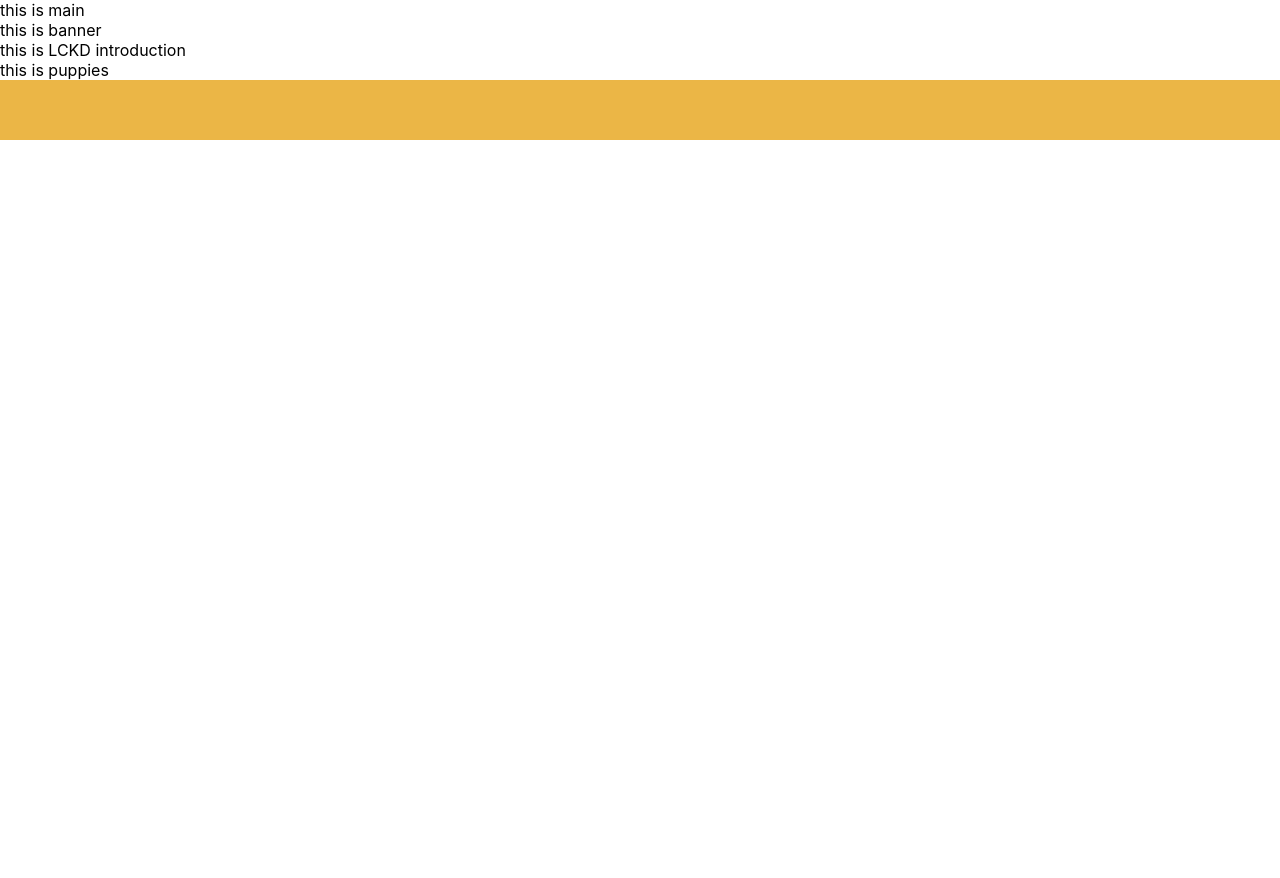
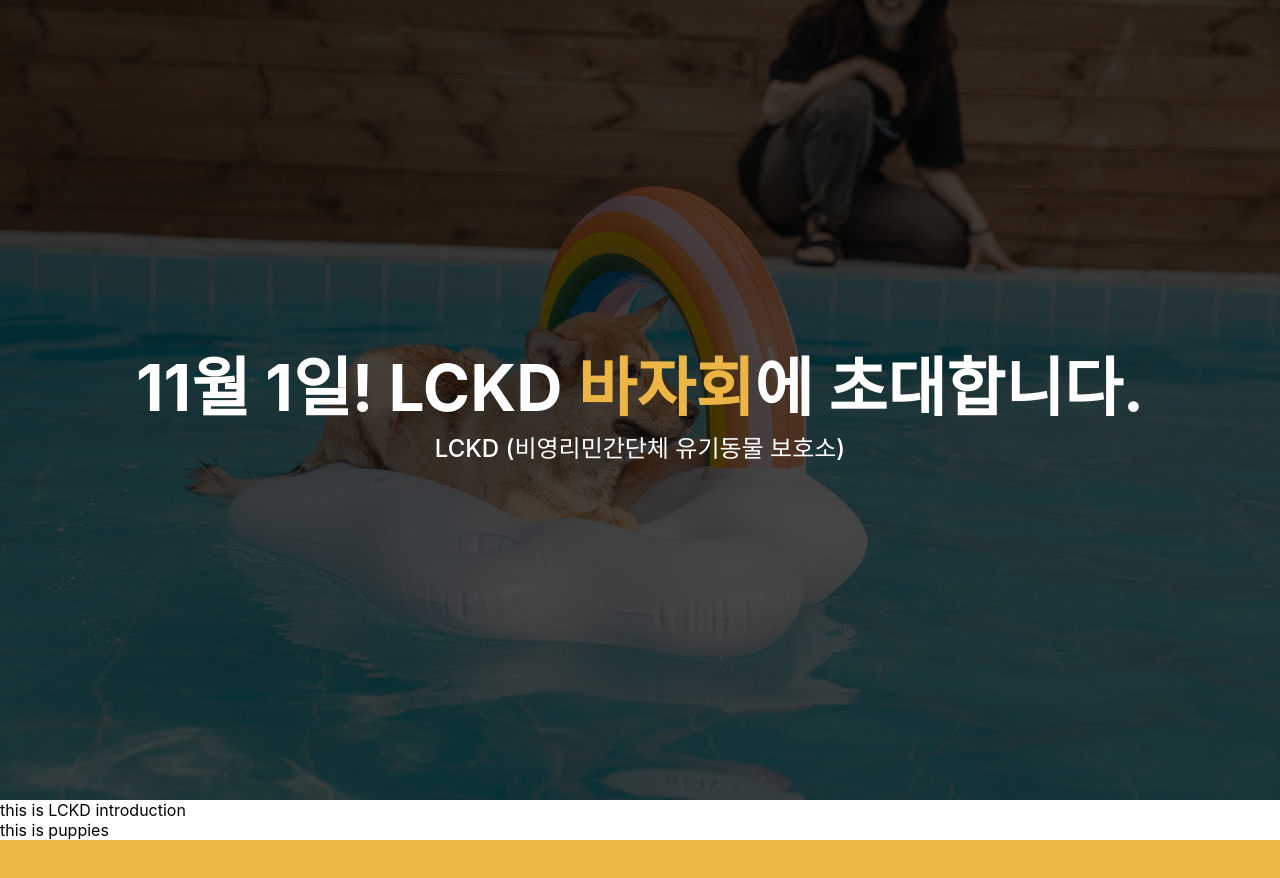
Before and after one commit to shelter-event/lckd-bazaar-event-web, a React (Create React App) app: page / in a window 1280 px wide. Shown: the top 878 px of the page. Before the commit the page ends 800 px from the top, so only its background shows below. Built offline with nearby package versions, Linux system fonts and the light colour scheme; a web font is replaced by a local one.

Commit message:
feat: description을 조금 더 상세하게 수정

```diff
--- a/public/index.html
+++ b/public/index.html
@@ -7,7 +7,7 @@
     <meta name="theme-color" content="#000000" />
     <meta
       name="description"
-      content="유기견 보호소 LCKD의 바자회에 초대합니다."
+      content="강아지들과 함께하는 유기견 보호소에서 주최하는 바자회에 초대합니다. 놀러오셔서 좋은 물건들도 구경하시고 귀여운 강아지들과 즐거운 산책 봉사를 즐겨보세요."
     />
     <link rel="apple-touch-icon" href="%PUBLIC_URL%/logo192.png" />
     <link rel="manifest" href="%PUBLIC_URL%/manifest.json" />
--- /dev/null
+++ b/src/common/Dimmed.tsx
@@ -0,0 +1,18 @@
+const Dimmed = () => {
+  return <div style={style}>
+  </div>
+
+}
+
+export default Dimmed
+
+const style = {
+  width: '100%',
+  height: '100%',
+  position: 'absolute' as 'absolute',
+  left: '50%',
+  top: '50%',
+  transform: 'translate(-50%, -50%)',
+  zIndex: '0',
+  backgroundColor: 'rgba(0, 0, 0, 0.70)',
+}
--- a/src/footer/Footer.tsx
+++ b/src/footer/Footer.tsx
@@ -1,16 +1,15 @@
 import { mainColor } from "../styles/styles"
 
 const Footer = () => {
-  const style = {
-    width: '100%',
-    height: '60px',
-    backgroundColor: mainColor,
-  }
-
-  return <div style={style}>
-
+  return <div style={footerStyle}>
 
   </div>
 }
 
 export default Footer
+
+const footerStyle = {
+  width: '100%',
+  height: '60px',
+  backgroundColor: mainColor,
+}
--- a/src/main/Banner.tsx
+++ b/src/main/Banner.tsx
@@ -1,7 +1,79 @@
+import { useMediaQuery } from 'react-responsive';
+import BannerImage from '../assets/banner.jpeg';
+import Dimmed from '../common/Dimmed';
+import { mainColor, white } from '../styles/styles';
+
 const Banner = () => {
-  return <div>
-    this is banner
-  </div>
+  const isPc = useMediaQuery({
+    query: "(min-width:1024px)"
+  });
+
+  const bannerStyle = {
+    ...banner,
+    ...(isPc ? bannerPC : bannerMobile),
+  }
+
+  const bannerH1 = isPc ? bannerH1PC : bannerH1Mobile
+  const bannerSpan = isPc ? bannerSpanPC : bannerSpanMobile
+
+
+  return <div style={bannerStyle}>
+    <Dimmed />
+    <div style={bannerTextBox}>
+      <h1 style={bannerH1}>11월 1일! LCKD <span style={{ color: mainColor }}>바자회</span>에 초대합니다.</h1>
+      <span style={bannerSpan}>LCKD (비영리민간단체 유기동물 보호소)</span>
+    </div>
+  </div >
 }
 
 export default Banner
+
+// Banner Box
+const banner = {
+  width: '100vw',
+  position: 'relative' as 'relative',
+  backgroundImage: `url(${BannerImage})`,
+  backgroundSize: 'cover',
+
+  display: 'flex',
+  alignItems: 'center',
+  justifyContent: 'center',
+}
+
+const bannerPC = {
+  minHeight: '100vh',
+  height: '100vh',
+}
+
+const bannerMobile = {
+  minHeight: '300px',
+  height: '300px',
+}
+
+
+// Text
+const bannerTextBox = {
+  color: white,
+  textAlign: 'center' as 'center',
+  zIndex: 1,
+}
+
+const bannerH1PC = {
+  fontSize: '64px',
+  fontWeight: 700,
+}
+
+const bannerH1Mobile = {
+  fontSize: '24px',
+  fontWeight: 700,
+}
+
+const bannerSpanPC = {
+  fontSize: '24px',
+  fontWeight: 500,
+}
+
+const bannerSpanMobile = {
+  fontSize: '13px',
+  fontWeight: 500,
+}
--- a/src/main/Main.tsx
+++ b/src/main/Main.tsx
@@ -1,15 +1,30 @@
-import Banner from "./Banner"
-import LCKD from "./LCKD"
-import Puppies from "./Puppies"
+import Banner from "./Banner";
+import LCKD from "./LCKD";
+import Puppies from "./Puppies";
+import { useMediaQuery } from "react-responsive";
 
 const Main = () => {
-  return <div>
-    this is main
+  const isPc = useMediaQuery({
+    query: "(min-width:1024px)"
+  });
+
+  const style = isPc ? mainPCStyle : mainMobileStyle
+
+  return <div style={style}>
     <Banner />
     <LCKD />
     <Puppies />
-
   </div>
 }
 
 export default Main
+
+const mainPCStyle = {
+  width: '100%',
+  maxWidth: '1980px',
+
+}
+
+const mainMobileStyle = {
+  maxWidth: '100%',
+}
--- a/src/styles/styles.ts
+++ b/src/styles/styles.ts
@@ -1,2 +1,3 @@
 export const mainColor = '#EBB646'
 export const subColor = '#0E3C8F'
+export const white = '#fff'
```
Also changed, not shown: src/assets/banner.jpeg (added).
